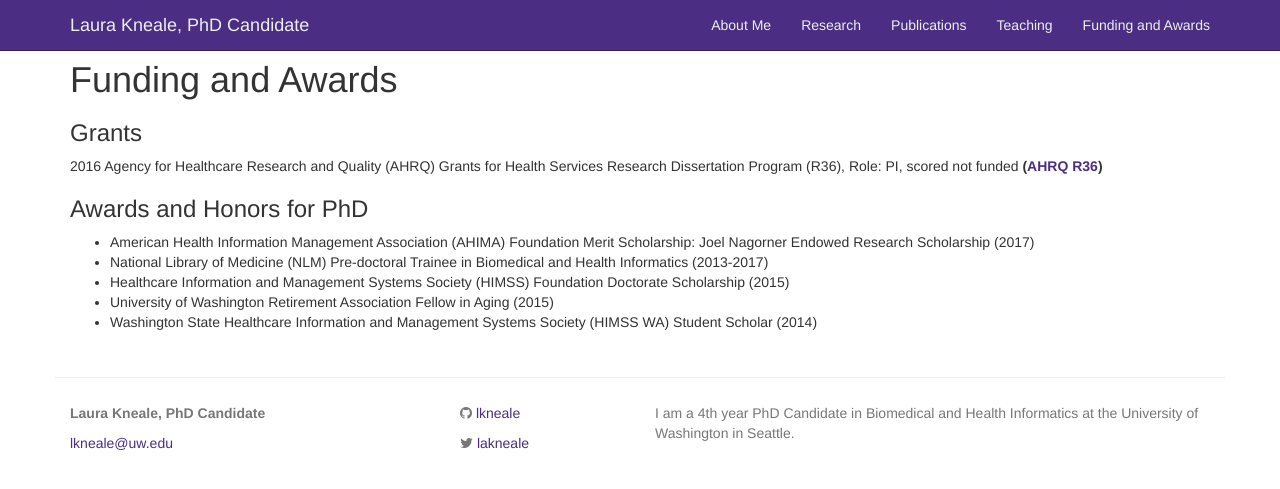
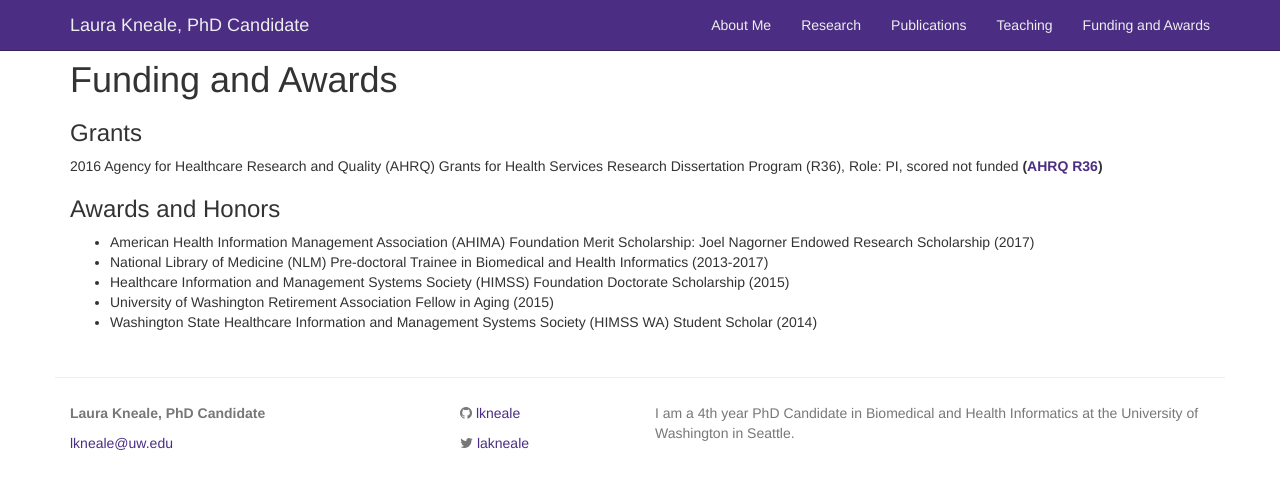
Before and after one commit to lkneale/lkneale.github.io, a Jekyll site: the page built from funding.md, in a window 1280 px wide. Shown: the top 489 px of the page. Built offline with Jekyll 4.4.1, drawn with Linux system fonts in a browser that asks for light colours.

Commit message:
Update funding.md

```diff
--- a/funding.md
+++ b/funding.md
@@ -8,7 +8,7 @@ permalink: /funding/
 
 2016	Agency for Healthcare Research and Quality (AHRQ) Grants for Health Services Research Dissertation Program (R36), Role: PI, scored not funded <b> ([AHRQ R36](http://grants.nih.gov/grants/guide/pa-files/PA-15-318.html)) </b>
 
-### Awards and Honors for PhD
+### Awards and Honors
 * American Health Information Management Association (AHIMA) Foundation Merit Scholarship: Joel Nagorner Endowed Research Scholarship (2017)
 * National Library of Medicine (NLM) Pre-doctoral Trainee in Biomedical and Health Informatics (2013-2017)
 * Healthcare Information and Management Systems Society (HIMSS) Foundation Doctorate Scholarship (2015)
```
